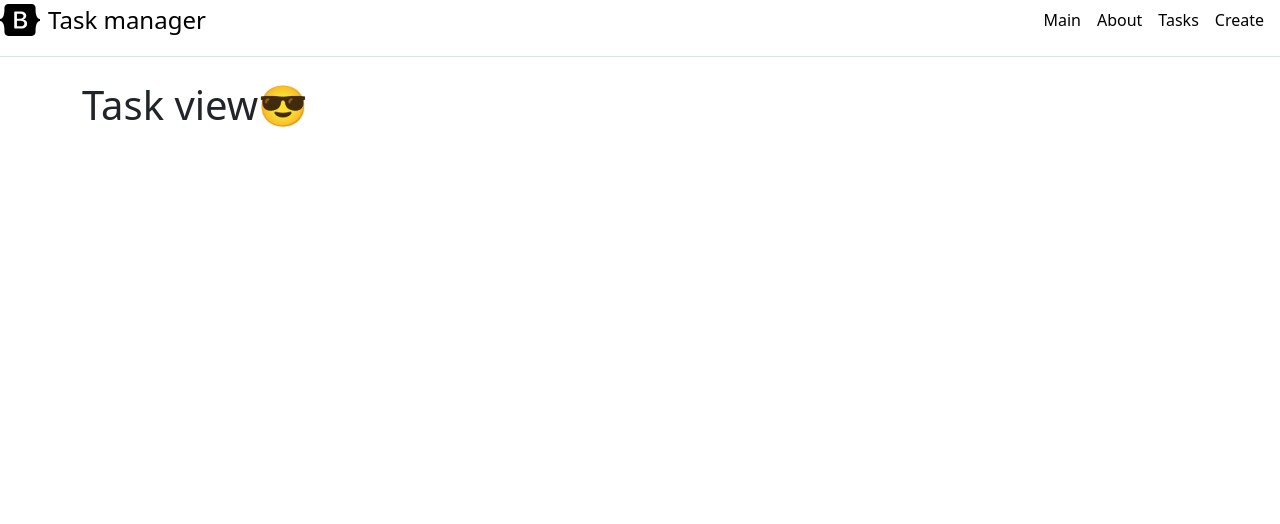
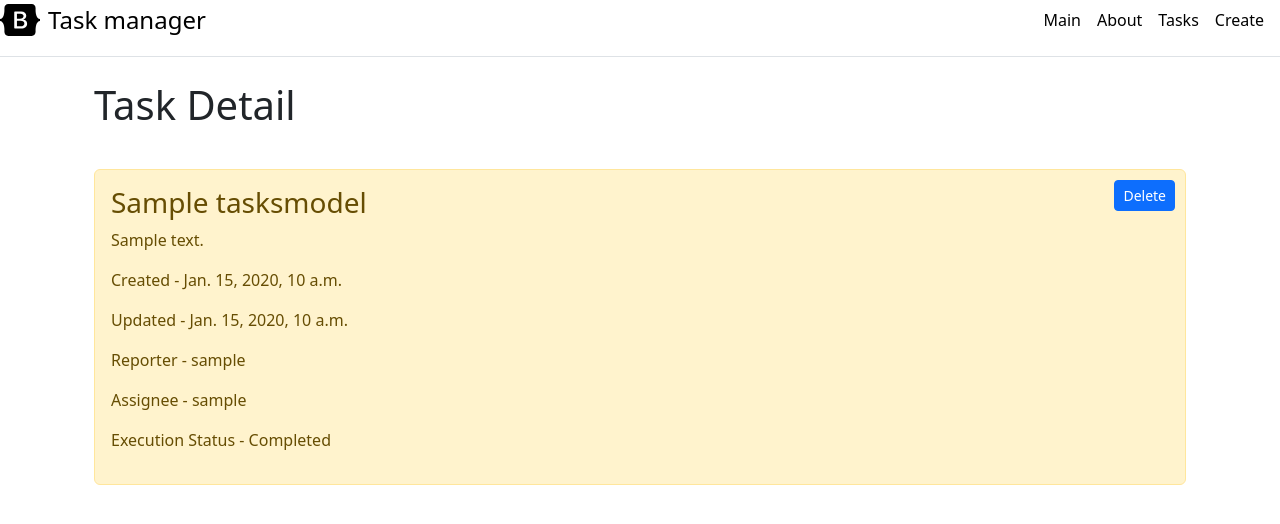
Before and after one commit to LazevAnton/alaziev_taskmanagerDjango, a Django app: page /00000000-0000-0000-0000-000000000001/ in a window 1280 px wide. Shown: the top 524 px of the page. Run offline with Django 4.2, Linux system fonts and the light colour scheme; tables that the repository leaves empty hold one stand-in row (values such as "Sample post").

Commit message:
Create html template for task detail view

```diff
--- a/TaskManagement/templates/task_details.html
+++ b/TaskManagement/templates/task_details.html
@@ -3,5 +3,22 @@
     {{ "title" }}
 {% endblock %}
 {% block content %}
-    <h1>Task view😎</h1>
+    <div class="container">
+        <h1>Task Detail</h1><br>
+        <div class="alert alert-warning mt-2" style="position: relative;">
+            <h3>{{ task.title }}</h3>
+            <p>{{ task.description }}</p>
+            <p>Created - {{ task.created_at }}</p>
+            <p>Updated - {{ task.updated_at }}</p>
+            <p>Reporter - {{ task.reporter }}</p>
+            <p>Assignee - {{ task.assignee }}</p>
+            <p>Execution Status - {% if task.execution_status %}Completed{% else %}Pending{% endif %}</p>
+            <form method="post" action="{% url 'TaskManagement:task_delete' task.uuid %}">
+                {% csrf_token %}
+                <button type="submit" class="btn btn-primary btn-sm" style="position: absolute; top: 10px; right: 10px;">
+                    Delete
+                </button>
+            </form>
+        </div>
+    </div>
 {% endblock %}
```
